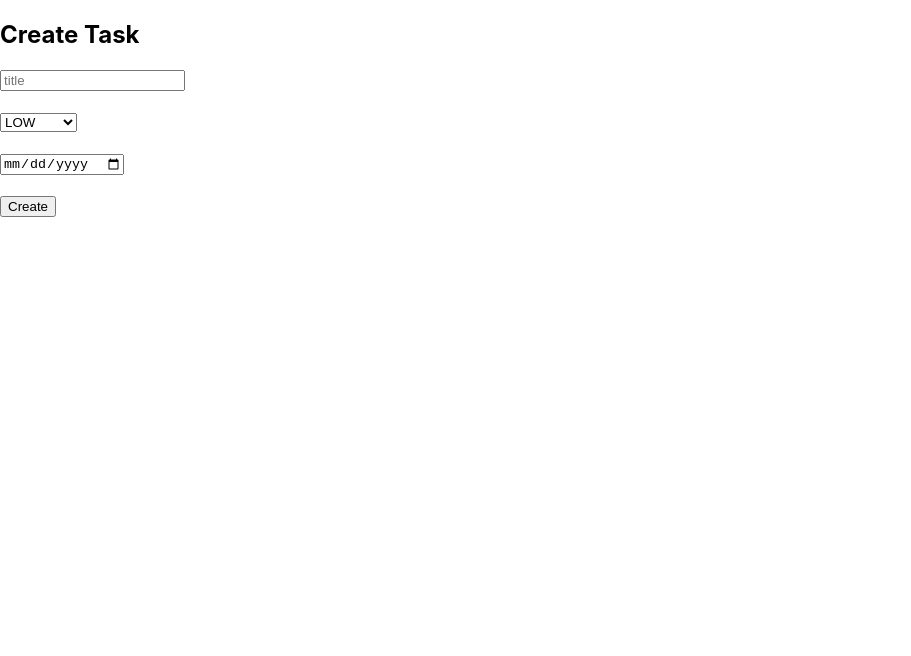
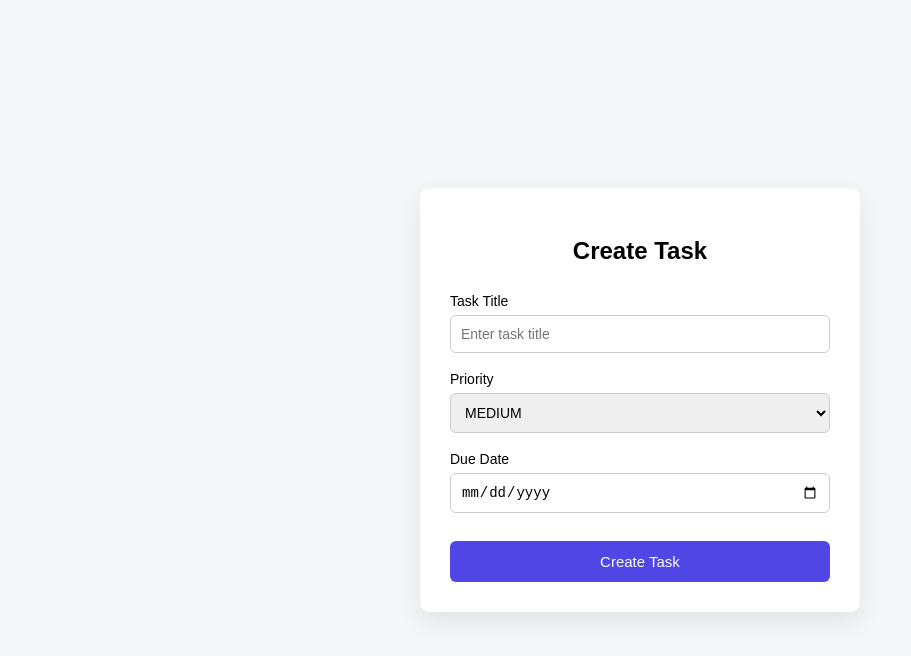
Before and after one commit to Manu37SM/Task_Project-Management-System, a React (Create React App) app in the folder react-frontend/: page /create-task/1 in a window 1280 px wide. Shown: the top 656 px of the page, without its empty margins (0-911 px from the left). Built offline with nearby package versions, Linux system fonts and the light colour scheme.

Commit message:
Refactor CreateTask component for improved readability

```diff
--- a/react-frontend/src/pages/CreateTask.js
+++ b/react-frontend/src/pages/CreateTask.js
@@ -2,65 +2,121 @@ import { useState } from "react";
 import { useParams, useNavigate } from "react-router-dom";
 import api from "../api";
 
-function CreateTask(){
-
-const {id} = useParams();
+function CreateTask() {
+  const { id } = useParams();
   const navigate = useNavigate();
 
-const [title,setTitle] = useState("");
-const [priority,setPriority] = useState("MEDIUM");
-const [dueDate,setDueDate] = useState("");
+  const [title, setTitle] = useState("");
+  const [priority, setPriority] = useState("MEDIUM");
+  const [dueDate, setDueDate] = useState("");
 
   const create = async () => {
-
-await api.post("/tasks",{
-title:title,
-priority:priority,
-due_date:dueDate,
-project_id:id,
-assigned_to:1
+    await api.post("/tasks", {
+      title: title,
+      priority: priority,
+      due_date: dueDate,
+      project_id: id,
+      assigned_to: 1,
     });
 
     alert("Task created");
-
     navigate("/projects");
-
   };
 
-return(
+  return (
+    <div style={styles.page}>
+      <div style={styles.card}>
+        <h2 style={styles.title}>Create Task</h2>
 
-<div>
+        <div style={styles.field}>
+          <label>Task Title</label>
+          <input
+            style={styles.input}
+            placeholder="Enter task title"
+            onChange={(e) => setTitle(e.target.value)}
+          />
+        </div>
 
-<h2>Create Task</h2>
-
-<input
-placeholder="title"
-onChange={e=>setTitle(e.target.value)}
-/>
-
-<br/><br/>
-
-<select onChange={e=>setPriority(e.target.value)}>
+        <div style={styles.field}>
+          <label>Priority</label>
+          <select
+            style={styles.input}
+            value={priority}
+            onChange={(e) => setPriority(e.target.value)}
+          >
             <option>LOW</option>
             <option>MEDIUM</option>
             <option>HIGH</option>
           </select>
-
-<br/><br/>
-
-<input
-type="date"
-onChange={e=>setDueDate(e.target.value)}
-/>
-
-<br/><br/>
-
-<button onClick={create}>Create</button>
-
         </div>
 
-)
+        <div style={styles.field}>
+          <label>Due Date</label>
+          <input
+            style={styles.input}
+            type="date"
+            onChange={(e) => setDueDate(e.target.value)}
+          />
+        </div>
 
+        <button style={styles.button} onClick={create}>
+          Create Task
+        </button>
+      </div>
+    </div>
+  );
 }
 
+const styles = {
+  page: {
+    minHeight: "100vh",
+    background: "#f4f6f8",
+    display: "flex",
+    justifyContent: "center",
+    alignItems: "center",
+    fontFamily: "Arial",
+  },
+
+  card: {
+    width: "380px",
+    background: "white",
+    padding: "30px",
+    borderRadius: "10px",
+    boxShadow: "0 10px 25px rgba(0,0,0,0.08)",
+    display: "flex",
+    flexDirection: "column",
+    gap: "18px",
+  },
+
+  title: {
+    textAlign: "center",
+    marginBottom: "10px",
+  },
+
+  field: {
+    display: "flex",
+    flexDirection: "column",
+    gap: "6px",
+    fontSize: "14px",
+  },
+
+  input: {
+    padding: "10px",
+    borderRadius: "6px",
+    border: "1px solid #ccc",
+    fontSize: "14px",
+  },
+
+  button: {
+    marginTop: "10px",
+    padding: "12px",
+    borderRadius: "6px",
+    border: "none",
+    background: "#4f46e5",
+    color: "white",
+    fontSize: "15px",
+    cursor: "pointer",
+  },
+};
+
 export default CreateTask;
```
Lines whose indentation alone changed are shown as unchanged.
